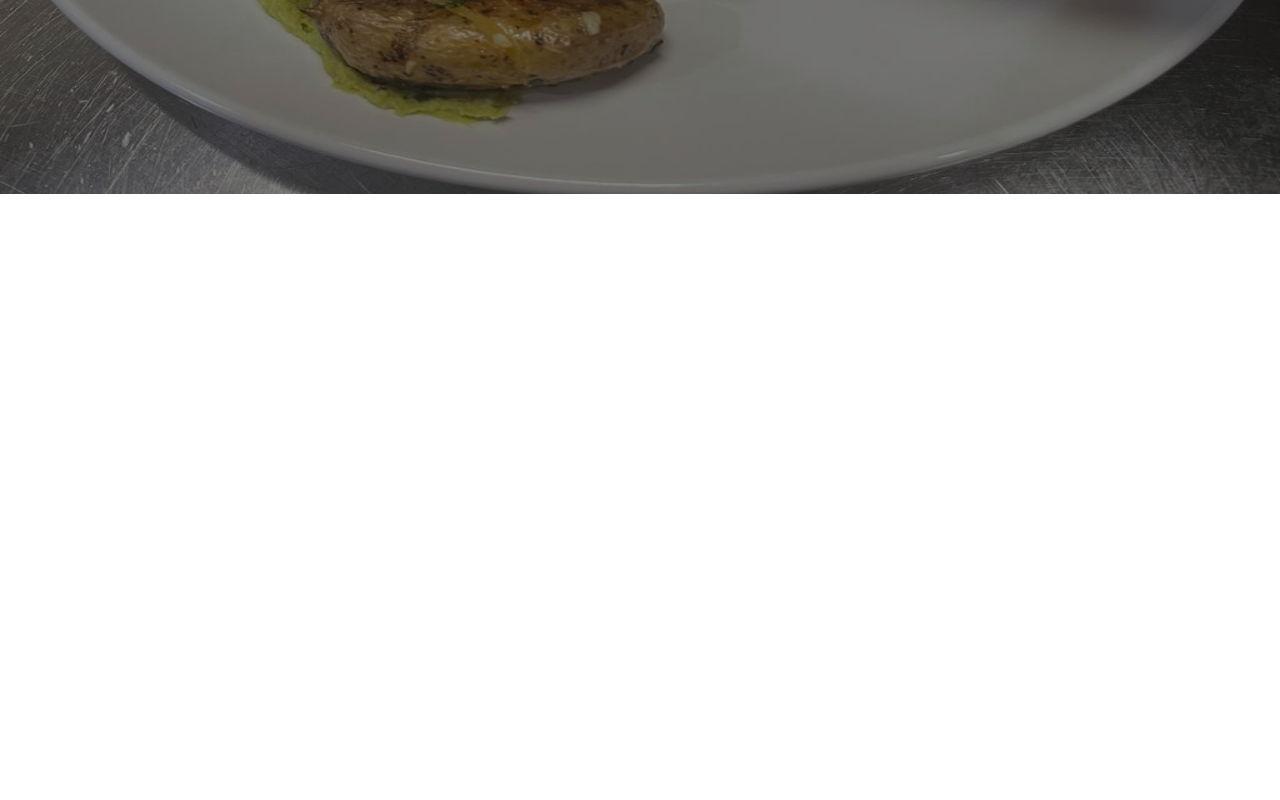
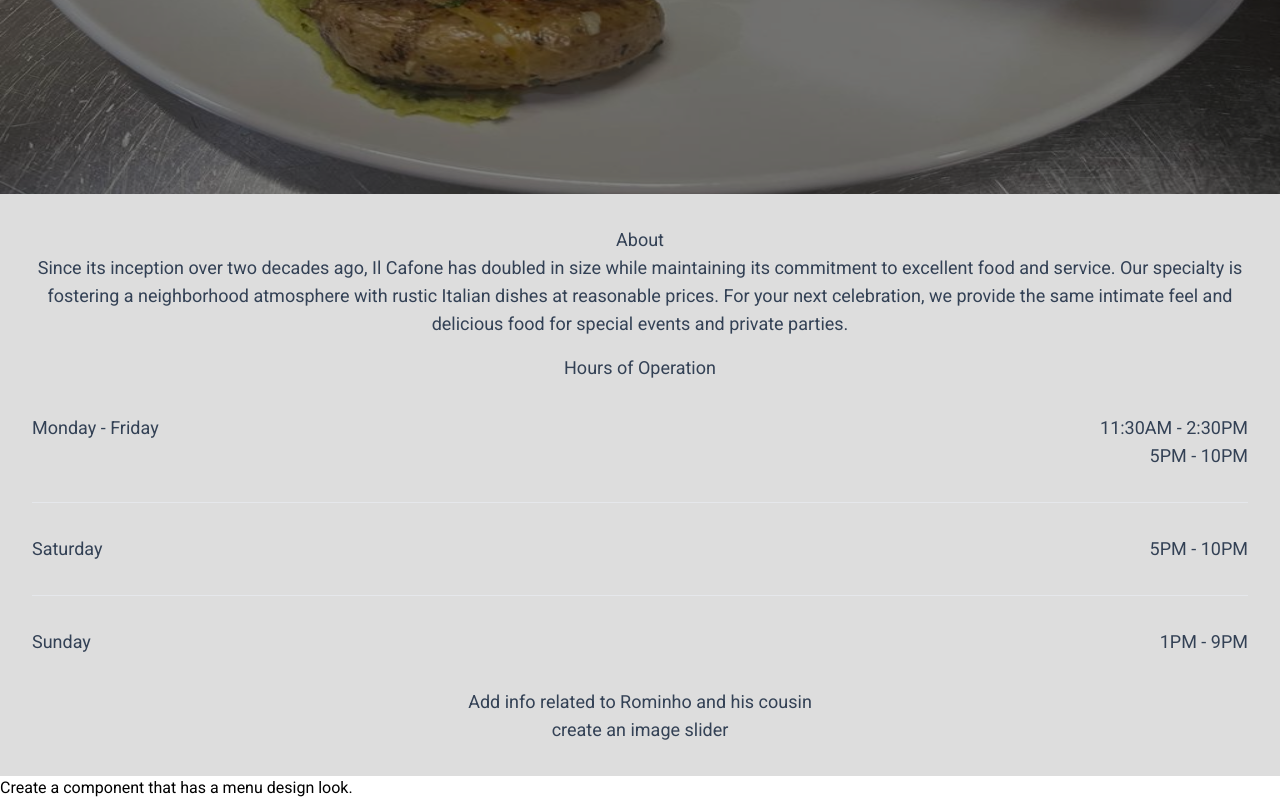
Before and after one commit to morfeli/trattoria, a Next.js app: page / in a window 1280 px wide. Shown: the part 492-1292 px from the top of the page. Before the commit the page ends 800 px from the top, so only its background shows below. Built offline with nearby package versions, Linux system fonts and the light colour scheme; a web font is replaced by a local one.

Commit message:
building trattoria landing site

```diff
--- /dev/null
+++ b/components/About/About.tsx
@@ -0,0 +1,14 @@
+import { AboutInfo } from "./AboutInfo";
+import { TeamInfo } from "./TeamInfo";
+
+export const About = () => {
+  return (
+    <section
+      id="About"
+      className="flex flex-col p-8 leading-8 text-center text-slate-700 bg-lightGrayTwo md:px-18 md:text-lg"
+    >
+      <AboutInfo />
+      <TeamInfo />
+    </section>
+  );
+};
--- /dev/null
+++ b/components/About/AboutInfo.tsx
@@ -0,0 +1,44 @@
+export const AboutInfo = () => {
+  return (
+    <>
+      <div>
+        <h1>About</h1>
+
+        <p>
+          Since its inception over two decades ago, Il Cafone has doubled in
+          size while maintaining its commitment to excellent food and service.
+          Our specialty is fostering a neighborhood atmosphere with rustic
+          Italian dishes at reasonable prices. For your next celebration, we
+          provide the same intimate feel and delicious food for special events
+          and private parties.
+        </p>
+      </div>
+
+      <div className="flex flex-col pt-4">
+        <h1>Hours of Operation</h1>
+        <div className="flex justify-between py-8">
+          <h2>Monday - Friday</h2>
+          <div className="flex flex-col items-end">
+            <p>11:30AM - 2:30PM</p>
+            <p>5PM - 10PM</p>
+          </div>
+        </div>
+        <hr />
+        <div className="flex justify-between py-8">
+          <h2>Saturday</h2>
+          <div>
+            <p>5PM - 10PM</p>
+          </div>
+        </div>
+        <hr />
+
+        <div className="flex justify-between py-8">
+          <h2>Sunday</h2>
+          <div>
+            <p>1PM - 9PM</p>
+          </div>
+        </div>
+      </div>
+    </>
+  );
+};
--- /dev/null
+++ b/components/About/TeamInfo.tsx
@@ -0,0 +1,8 @@
+export const TeamInfo = () => {
+  return (
+    <article>
+      <p>Add info related to Rominho and his cousin</p>
+      <p>create an image slider </p>
+    </article>
+  );
+};
--- a/components/Header/Nav.tsx
+++ b/components/Header/Nav.tsx
@@ -5,7 +5,6 @@ export const Nav = () => {
     <nav>
       <ul className="flex">
         <NavItem content="About" />
-        <NavItem content="Team" />
         <NavItem content="Menu" />
         <NavItem content="Gallery" />
         <NavItem content="Contact" />
--- /dev/null
+++ b/components/Menu/Menu.tsx
@@ -0,0 +1,3 @@
+export const Menu = () => {
+  return <h1>Create a component that has a menu design look. </h1>;
+};
--- a/pages/index.tsx
+++ b/pages/index.tsx
@@ -3,6 +3,8 @@ import { useState, useEffect } from "react";
 
 import { Header } from "../components/Header/Header";
 import { Hero } from "../components/Hero/Hero";
+import { About } from "../components/About/About";
+import { Menu } from "../components/Menu/Menu";
 
 export interface BrowserWidth {
   innerWidth: number;
@@ -28,6 +30,8 @@ const Home: NextPage = () => {
     <div>
       <Header isMobile={isMobile} innerWidth={innerWidth} />
       <Hero isMobile={isMobile} innerWidth={innerWidth} />
+      <About />
+      <Menu />
     </div>
   );
 };
```
